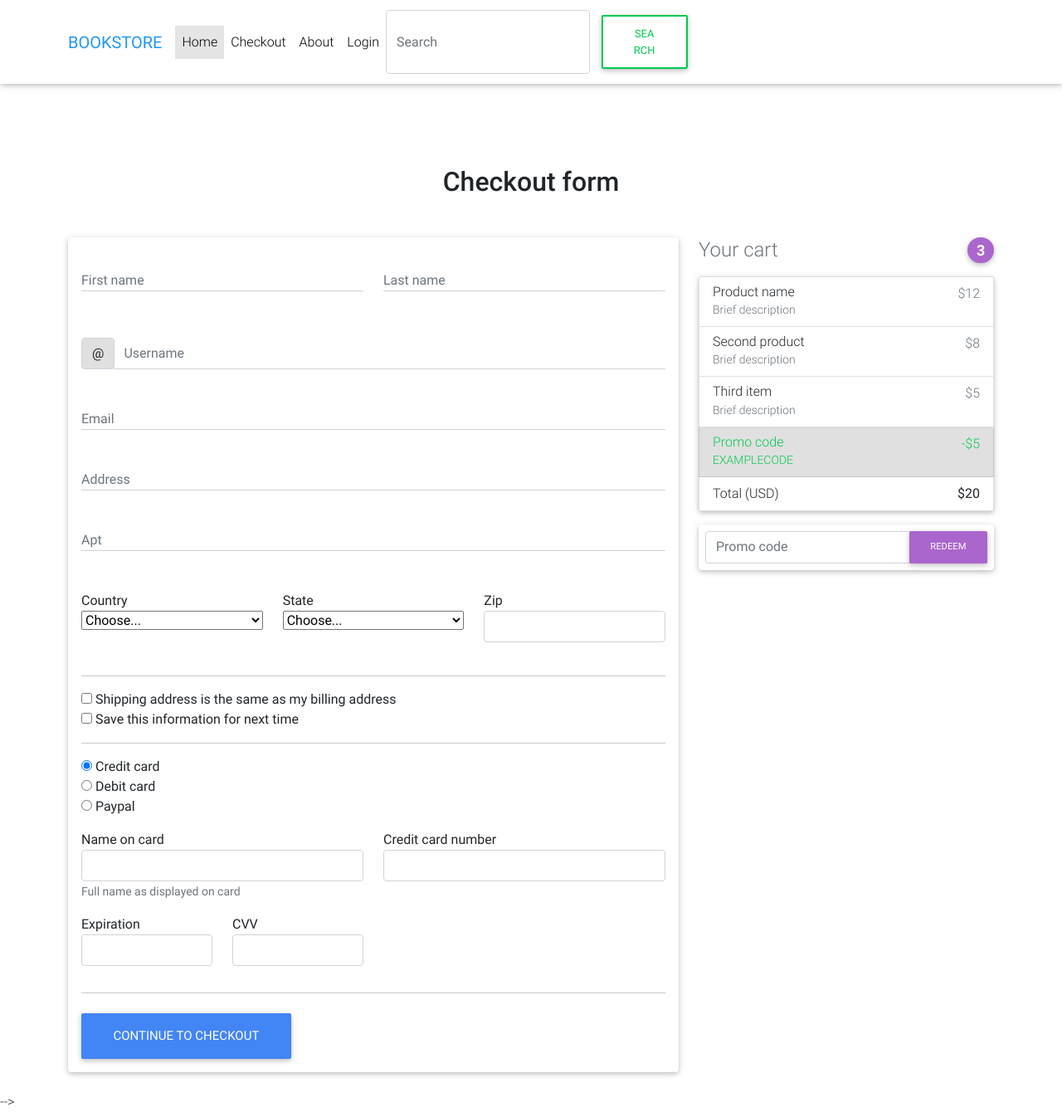
After one commit to Utsabab/online-bookstore, a Django app: page /checkout/ in a window 1280 px wide. The commit adds this page. Shown: the whole page at 83% size. Run offline with Django 3.2, Linux system fonts and the light colour scheme; some libraries are stand-ins or nearby versions.

Commit message:
Checkout page works

```diff
--- a/app/templatetags/cart_template_tag.py
+++ b/app/templatetags/cart_template_tag.py
@@ -2,7 +2,6 @@ from django import template
 from app.models import Order
 
 register = template.Library()
-
 
 @register.filter
 def cart_item_count(user):
--- a/app/urls.py
+++ b/app/urls.py
@@ -2,7 +2,7 @@ from django.urls import path
 
 from .views import (
 	ItemDetailView,
-	# checkout,
+	checkout,
 	HomeView,
 	add_to_cart,
 	remove_from_cart,
@@ -20,5 +20,5 @@ urlpatterns = [
 	path('product-page/<slug>/', ItemDetailView.as_view(), name='product'),
 	path('add-to-cart/<slug>/', add_to_cart, name='add-to-cart'),
 	path('remove-from-cart/<slug>/', remove_from_cart, name='remove-from-cart'),
-
+	path('checkout/', checkout, name='checkout'),
 ]
--- a/app/views.py
+++ b/app/views.py
@@ -80,7 +80,8 @@ class ItemDetailView(DetailView):
 	model = Book
 	template_name = "product-page.html"
 
-
+def checkout(request):
+	return render(request, "checkout-page.html")
 
 def product(request):
 	 context = {
@@ -239,5 +240,5 @@ def search_and_show(request, slug):
 			}
 			return render(request, "book_list.html", context)
 		else:
-			return redirect("bookstore:home", slug=slug)
+			return redirect("app:home", slug=slug)
 	return render(request, "book_list.html")
--- a/template/base.html
+++ b/template/base.html
@@ -71,12 +71,12 @@
         <!-- Left -->
         <ul class="navbar-nav mr-auto">
           <li class="nav-item active">
-            <a class="nav-link waves-effect" href="">Home
+            <a class="nav-link waves-effect" href="/">Home
               <!-- <span class="sr-only">(current)</span> -->
             </a>
           </li>
           <li class="nav-item">
-            <a class="nav-link waves-effect" href="checkout">Checkout</a>
+            <a class="nav-link waves-effect" href="checkout/">Checkout</a>
           </li>
           <!-- <li class="nav-item">
             <a class="nav-link waves-effect" href="product">Product</a>
--- /dev/null
+++ b/template/checkout-page.html
@@ -0,0 +1,262 @@
+{% extends 'base.html' %}
+{% block title %}Home{% endblock title %}
+
+{% block content %}
+
+  <!--Main layout-->
+  <main class="mt-5 pt-4">
+    <div class="container wow fadeIn">
+
+      <!-- Heading -->
+      <h2 class="my-5 h2 text-center">Checkout form</h2>
+
+      <!--Grid row-->
+      <div class="row">
+
+        <!--Grid column-->
+        <div class="col-md-8 mb-4">
+
+          <!--Card-->
+          <div class="card">
+
+            <!--Card content-->
+            <form class="card-body">
+
+              <!--Grid row-->
+              <div class="row">
+
+                <!--Grid column-->
+                <div class="col-md-6 mb-2">
+
+                  <!--firstName-->
+                  <div class="md-form ">
+                    <input type="text" class="form-control py-0" placeholder="First name" aria-describedby="basic-addon1">
+                  </div>
+
+                </div>
+                <!--Grid column-->
+
+                <!--Grid column-->
+                <div class="col-md-6 mb-2">
+
+                  <!--lastName-->
+                  <div class="md-form">
+                    <input type="text" class="form-control py-0" placeholder="Last name" aria-describedby="basic-addon1">
+                  </div>
+
+                </div>
+                <!--Grid column-->
+
+              </div>
+              <!--Grid row-->
+
+              <!--Username-->
+              <div class="md-form input-group pl-0 mb-5">
+                <div class="input-group-prepend">
+                  <span class="input-group-text" id="basic-addon1">@</span>
+                </div>
+                <input type="text" class="form-control py-0" placeholder="Username" aria-describedby="basic-addon1">
+              </div>
+
+              <!--email-->
+              <div class="md-form mb-5">
+                <input type="text" class="form-control py-0" placeholder="Email" aria-describedby="basic-addon1">
+              </div>
+
+              <!--address-->
+              <div class="md-form mb-5">
+                <input type="text" class="form-control py-0" placeholder="Address" aria-describedby="basic-addon1">
+              </div>
+
+              <!--address-2-->
+              <div class="md-form mb-5">
+                <input type="text" class="form-control py-0" placeholder="Apt" aria-describedby="basic-addon1">
+              </div>
+
+              <!--Grid row-->
+              <div class="row">
+
+                <!--Grid column-->
+                <div class="col-lg-4 col-md-12 mb-4">
+
+                  <label for="country">Country</label>
+                  <select class="custom-select d-block w-100" id="country" required>
+                    <option value="">Choose...</option>
+                    <option>United States</option>
+                  </select>
+                  <div class="invalid-feedback">
+                    Please select a valid country.
+                  </div>
+
+                </div>
+                <!--Grid column-->
+
+                <!--Grid column-->
+                <div class="col-lg-4 col-md-6 mb-4">
+
+                  <label for="state">State</label>
+                  <select class="custom-select d-block w-100" id="state" required>
+                    <option value="">Choose...</option>
+                    <option>California</option>
+                  </select>
+                  <div class="invalid-feedback">
+                    Please provide a valid state.
+                  </div>
+
+                </div>
+                <!--Grid column-->
+
+                <!--Grid column-->
+                <div class="col-lg-4 col-md-6 mb-4">
+
+                  <label for="zip">Zip</label>
+                  <input type="text" class="form-control" id="zip" placeholder="" required>
+                  <div class="invalid-feedback">
+                    Zip code required.
+                  </div>
+
+                </div>
+                <!--Grid column-->
+
+              </div>
+              <!--Grid row-->
+
+              <hr>
+
+              <div class="custom-control custom-checkbox">
+                <input type="checkbox" class="custom-control-input" id="same-address">
+                <label class="custom-control-label" for="same-address">Shipping address is the same as my billing address</label>
+              </div>
+              <div class="custom-control custom-checkbox">
+                <input type="checkbox" class="custom-control-input" id="save-info">
+                <label class="custom-control-label" for="save-info">Save this information for next time</label>
+              </div>
+
+              <hr>
+
+              <div class="d-block my-3">
+                <div class="custom-control custom-radio">
+                  <input id="credit" name="paymentMethod" type="radio" class="custom-control-input" checked required>
+                  <label class="custom-control-label" for="credit">Credit card</label>
+                </div>
+                <div class="custom-control custom-radio">
+                  <input id="debit" name="paymentMethod" type="radio" class="custom-control-input" required>
+                  <label class="custom-control-label" for="debit">Debit card</label>
+                </div>
+                <div class="custom-control custom-radio">
+                  <input id="paypal" name="paymentMethod" type="radio" class="custom-control-input" required>
+                  <label class="custom-control-label" for="paypal">Paypal</label>
+                </div>
+              </div>
+              <div class="row">
+                <div class="col-md-6 mb-3">
+                  <label for="cc-name">Name on card</label>
+                  <input type="text" class="form-control" id="cc-name" placeholder="" required>
+                  <small class="text-muted">Full name as displayed on card</small>
+                  <div class="invalid-feedback">
+                    Name on card is required
+                  </div>
+                </div>
+                <div class="col-md-6 mb-3">
+                  <label for="cc-number">Credit card number</label>
+                  <input type="text" class="form-control" id="cc-number" placeholder="" required>
+                  <div class="invalid-feedback">
+                    Credit card number is required
+                  </div>
+                </div>
+              </div>
+              <div class="row">
+                <div class="col-md-3 mb-3">
+                  <label for="cc-expiration">Expiration</label>
+                  <input type="text" class="form-control" id="cc-expiration" placeholder="" required>
+                  <div class="invalid-feedback">
+                    Expiration date required
+                  </div>
+                </div>
+                <div class="col-md-3 mb-3">
+                  <label for="cc-expiration">CVV</label>
+                  <input type="text" class="form-control" id="cc-cvv" placeholder="" required>
+                  <div class="invalid-feedback">
+                    Security code required
+                  </div>
+                </div>
+              </div>
+              <hr class="mb-4">
+              <button class="btn btn-primary btn-lg btn-block" type="submit">Continue to checkout</button>
+
+            </form>
+
+          </div>
+          <!--/.Card-->
+
+        </div>
+        <!--Grid column-->
+
+        <!--Grid column-->
+        <div class="col-md-4 mb-4">
+
+          <!-- Heading -->
+          <h4 class="d-flex justify-content-between align-items-center mb-3">
+            <span class="text-muted">Your cart</span>
+            <span class="badge badge-secondary badge-pill">3</span>
+          </h4>
+
+          <!-- Cart -->
+          <ul class="list-group mb-3 z-depth-1">
+            <li class="list-group-item d-flex justify-content-between lh-condensed">
+              <div>
+                <h6 class="my-0">Product name</h6>
+                <small class="text-muted">Brief description</small>
+              </div>
+              <span class="text-muted">$12</span>
+            </li>
+            <li class="list-group-item d-flex justify-content-between lh-condensed">
+              <div>
+                <h6 class="my-0">Second product</h6>
+                <small class="text-muted">Brief description</small>
+              </div>
+              <span class="text-muted">$8</span>
+            </li>
+            <li class="list-group-item d-flex justify-content-between lh-condensed">
+              <div>
+                <h6 class="my-0">Third item</h6>
+                <small class="text-muted">Brief description</small>
+              </div>
+              <span class="text-muted">$5</span>
+            </li>
+            <li class="list-group-item d-flex justify-content-between bg-light">
+              <div class="text-success">
+                <h6 class="my-0">Promo code</h6>
+                <small>EXAMPLECODE</small>
+              </div>
+              <span class="text-success">-$5</span>
+            </li>
+            <li class="list-group-item d-flex justify-content-between">
+              <span>Total (USD)</span>
+              <strong>$20</strong>
+            </li>
+          </ul>
+          <!-- Cart -->
+
+          <!-- Promo code -->
+          <form class="card p-2">
+            <div class="input-group">
+              <input type="text" class="form-control" placeholder="Promo code" aria-label="Recipient's username" aria-describedby="basic-addon2">
+              <div class="input-group-append">
+                <button class="btn btn-secondary btn-md waves-effect m-0" type="button">Redeem</button>
+              </div>
+            </div>
+          </form>
+          <!-- Promo code -->
+
+        </div>
+        <!--Grid column-->
+
+      </div>
+      <!--Grid row-->
+
+    </div>
+  </main>
+  <!--Main layout-->
+
+  {% endblock content %}
```
Also changed, not shown: app/models.py (+10 -10 lines).
